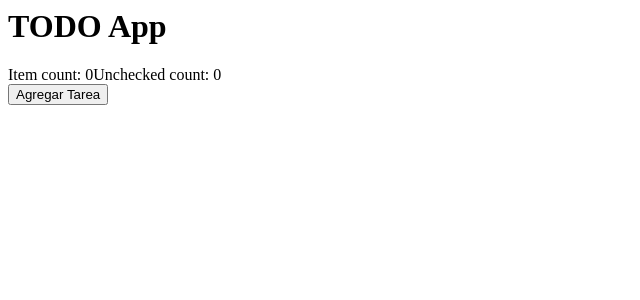
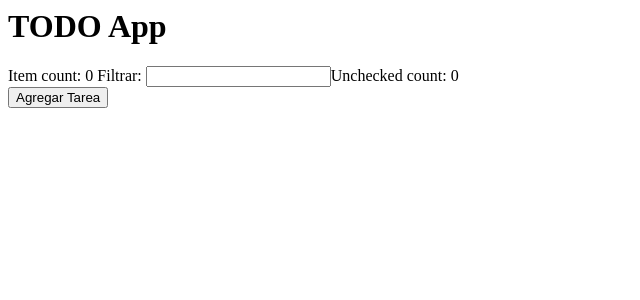
Before and after one commit to giss-ignacio/react-todo-2c, a React (Create React App) app: page / in a window 1280 px wide. Shown: the top 300 px of the page, without its empty margins (0-640 px from the left). Built offline with nearby package versions, Linux system fonts and the light colour scheme.

Commit message:
agrega filtrar por titulo

```diff
--- a/src/App.js
+++ b/src/App.js
@@ -6,8 +6,12 @@ class App extends Component {
     super();
     this.state = {
         tareas:[],
+        // tareas render son las que muestro y no modifica las originales tareas
+        // TODO: hacerlo de una mejor forma usando React
+        tareasRender: [],
         unchecked: 0,
-        total: 0
+        total: 0,
+        filtro: ''
     };
   }
 
@@ -17,11 +21,21 @@ class App extends Component {
       checked:false
     }
 
-    const newArray = Array.from(this.state.tareas)
-    newArray.push(tarea)
-    this.setState({tareas:newArray})
+    const newArray = Array.from(this.state.tareas);
+    newArray.push(tarea);
+    this.setState({tareas:newArray});
+    this.setState({tareasRender:[...newArray]});
+    this.setState({filtro: ''});
     this.setState({ total: this.state.total + 1 });
     this.setState({ unchecked: this.state.unchecked + 1 });
+  }
+
+   filtrarTodo(filtro) {
+    this.setState({tareasRender: this.state.tareas.filter(t => t.titulo.toLowerCase().includes(filtro.toLowerCase()))});
+  }
+
+  handleKeyPress(event) {
+    this.filtrarTodo(event.target.value);
   }
 
   handleUnchecked(isChecked) {
@@ -34,17 +48,17 @@ class App extends Component {
 
   render() {
     return (
-      <div>
-      <h1 class="center title">TODO App</h1>
-      <div class="flow-right controls">
+      <div class="container center">
+        <h1 class="center title">TODO App</h1>
+        <div class="flow-right controls">
+          <span>Item count: <span id="item-count"> {this.state.total} </span></span>
+          <span>Filtrar: <input type="text" id="filtrar" onKeyUp={this.handleKeyPress.bind(this)}  placeholder='' /></span>
+          <span>Unchecked count: <span id="unchecked-count"> {this.state.unchecked} </span></span>
+      </div>
 
-        <span>Item count: <span id="item-count">{this.state.total}</span></span>
-        <span>Unchecked count: <span id="unchecked-count">{this.state.unchecked}</span></span>
-      </div>
       <button class="button center" onClick={this.addTodo.bind(this)}>Agregar Tarea</button>
 
-
-        <Tareas tareas={this.state.tareas} handleUnchecked={this.handleUnchecked.bind(this)}/>
+      <Tareas tareas={this.state.tareasRender} handleUnchecked={this.handleUnchecked.bind(this)}/>
 
       </div>
     );
--- a/src/Tarea.js
+++ b/src/Tarea.js
@@ -12,7 +12,7 @@ export default function Tarea(props) {
 
 return (
 <li>
-  <input type="checkbox" id="topping" name="topping"
+  <input class="todo-checkbox" type="checkbox" id="topping" name="topping"
     value="Paneer" checked={isChecked.get()} onChange={handleOnChange} />
   <p style = {{color:'blue'}}>
     {props.texto}
--- a/src/style.css
+++ b/src/style.css
@@ -1,3 +1,71 @@
 h1, p {
   font-family: Lato;
 }
+
+
+* {
+  box-sizing: border-box;
+}
+
+html, body {
+  background-color: #eee;
+  margin: 0;
+  padding: 0;
+}
+
+ul {
+  margin: 0;
+  padding: 0;
+  list-style-type: none;
+}
+
+.center {
+  align-self: center;
+}
+
+.flow-right {
+  display: flex;
+  justify-content: space-around;
+}
+
+.container {
+  max-width: 800px;
+  margin: 0 auto;
+  padding: 10px;
+  display: flex;
+  flex-direction: column;
+  background-color: white;
+  height: 100vh;
+}
+
+.title, .controls, .button {
+  flex: none;
+}
+
+.button {
+  padding: 10px 20px;
+}
+
+.todo-list {
+  flex: 1 1 0;
+  margin-top: 20px;
+  padding: 20px;
+  overflow-y: auto;
+}
+
+.todo-delete {
+  margin: 10px;
+}
+
+.todo-checkbox {
+  margin: 10px;
+}
+
+.todo-container {
+  padding: 20px;
+  border-bottom: 1px solid #333;
+}
+
+.todo-container:first-of-type {
+  border-top: 1px solid #333;
+}
```
